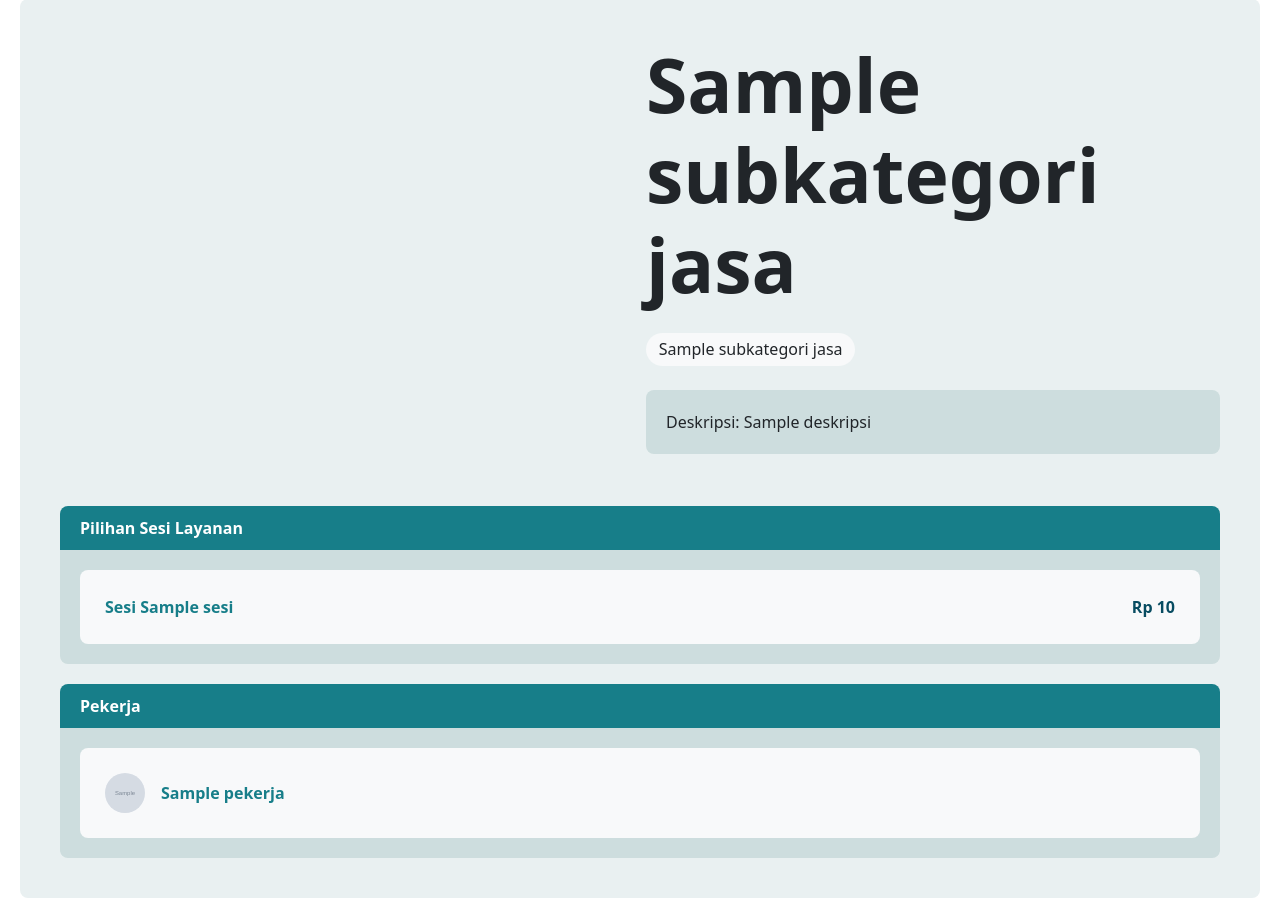
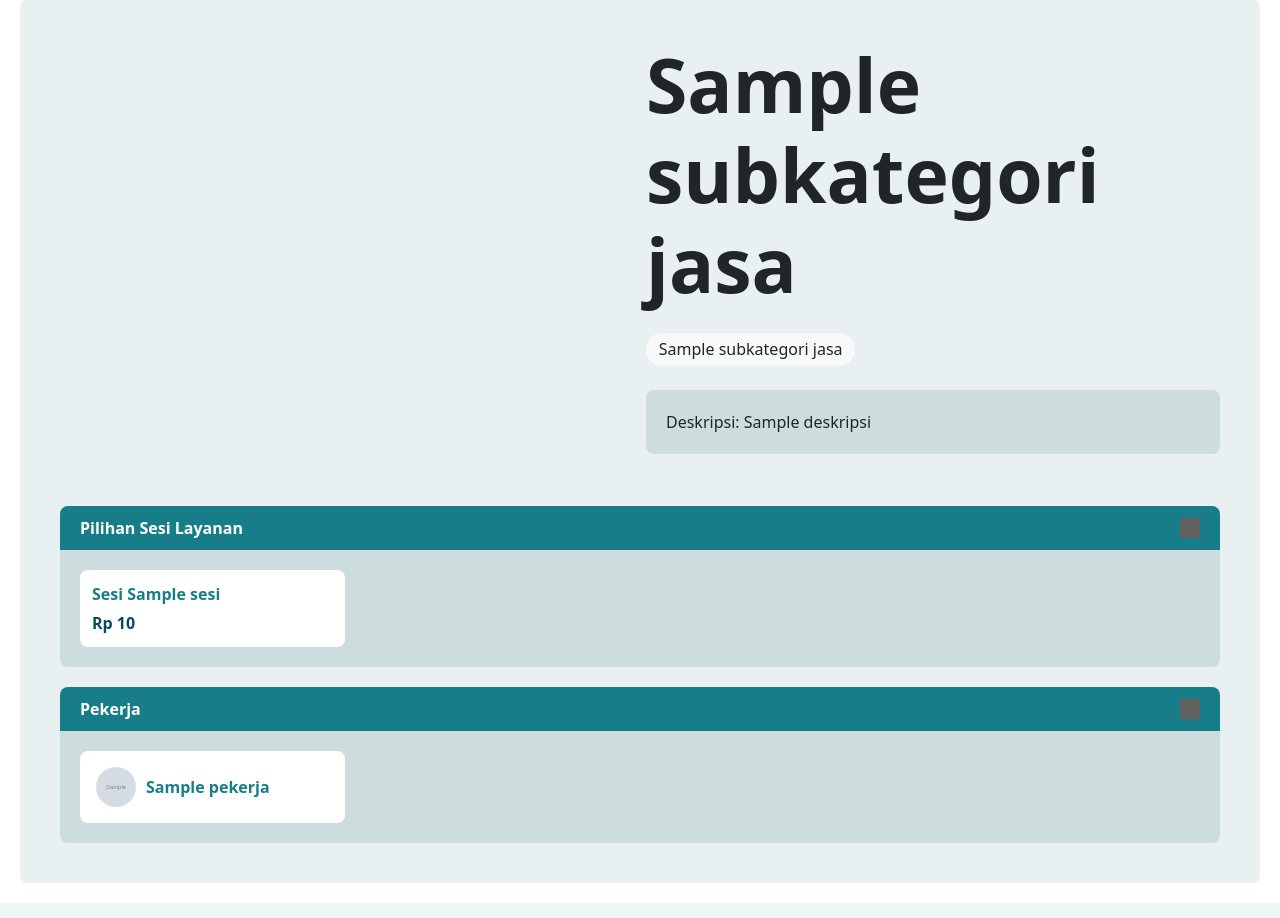
Before and after one commit to basdead/sijarta, a Django app: page /subcategory/1/ in a window 1280 px wide. Shown: the part 165-1083 px from the top of the page. Run offline with Django 4.2, Linux system fonts and the light colour scheme; tables that the repository leaves empty hold one stand-in row (values such as "Sample post"); grey boxes marked "Sample" are stand-in pictures; a database or web service that is not in the repository returns one stand-in record (values such as "Sample title"); some libraries are stand-ins or nearby versions; grey boxes are pictures that could not be loaded.

Commit message:
Modify card styles

```diff
--- a/sijarta/settings.py
+++ b/sijarta/settings.py
@@ -129,7 +129,7 @@ USE_TZ = True
 # https://docs.djangoproject.com/en/4.2/howto/static-files/
 STATIC_URL = '/static/'
 STATICFILES_DIRS = [os.path.join(BASE_DIR, 'static')]
-STATIC_ROOT = os.path.join(BASE_DIR, 'static')  # This is where collectstatic will collect files for production
+STATIC_ROOT = os.path.join(BASE_DIR, 'staticfiles')  # This is where collectstatic will collect files for production
 STATICFILES_STORAGE = 'whitenoise.storage.CompressedManifestStaticFilesStorage'
 
 # Default primary key field type
--- a/subkategori/templates/subcategory.html
+++ b/subkategori/templates/subcategory.html
@@ -80,18 +80,27 @@
         </div>
         <div class="addts">
             <div class="session-container">
-                <div class="session-card-header">
+                <div class="session-card-header" onclick="toggleSessions(this)" style="cursor: pointer;">
+                    <div style="display: flex; justify-content: space-between; align-items: center;">
                         <strong>Pilihan Sesi Layanan</strong>
+                        <img src="https://www.svgrepo.com/show/522029/chevron-down.svg" alt="Toggle" class="toggle-icon" style="width: 20px; height: 20px; filter: invert(100%);">
+                    </div>
                 </div>
                 <div class="session-card-content">
-                    <div class="sessions">
+                    <div class="sessions-grid">
                         {% for session in sessions %}
+                            {% if forloop.counter0|divisibleby:4 %}
+                                <div class="sessions-row">
+                            {% endif %}
                             <div class="session-item">
                                 <div class="session-info">
                                     <div class="session-number">Sesi {{ session.sesi }}</div>
                                     <div class="session-price">Rp {{ session.harga|intcomma }}</div>
                                 </div>
                             </div>
+                            {% if forloop.counter|divisibleby:4 or forloop.last %}
+                                </div>
+                            {% endif %}
                         {% empty %}
                             <div class="no-sessions">
                                 Belum ada sesi layanan tersedia.
@@ -101,14 +110,19 @@
                 </div>
             </div>
             <div class="workers-container">
-                <div class="workers-card-header">
+                <div class="workers-card-header" onclick="toggleWorkers(this)" style="cursor: pointer;">
+                    <div style="display: flex; justify-content: space-between; align-items: center;">
                         <strong>Pekerja</strong>
+                        <img src="https://www.svgrepo.com/show/522029/chevron-down.svg" alt="Toggle" class="toggle-icon" style="width: 20px; height: 20px; filter: invert(100%);">
+                    </div>
                 </div>
                 <div class="workers-card-content">
-                    <div class="workers">
+                    <div class="workers-grid">
                         {% for worker in enrolled_workers %}
-                            <div class="session-item">
-                                <div class="session-info">
+                            {% if forloop.counter0|divisibleby:4 %}
+                                <div class="workers-row">
+                            {% endif %}
+                            <div class="worker-item">
                                 <div class="worker-info">
                                     {% if worker.foto_url %}
                                         <img src="{{ worker.foto_url }}" alt="{{ worker.nama }}" class="worker-photo">
@@ -118,10 +132,12 @@
                                     <div class="workers-name">{{ worker.nama }}</div>
                                 </div>
                             </div>
+                            {% if forloop.counter|divisibleby:4 or forloop.last %}
                                 </div>
+                            {% endif %}
                         {% empty %}
                             <div class="no-workers">
-                                Belum ada pekerja yang terdaftar di subkategori ini.
+                                Belum ada pekerja yang terdaftar.
                             </div>
                         {% endfor %}
                     </div>
@@ -277,48 +293,72 @@
         margin-bottom: 0;
         background-color:#177E89;
         color: white;
-        border-radius: 0.5rem 0.5rem 0rem 0rem;
+        border-radius: 0.5rem;
         font-size: 16px;
         width: 100%;
+        transition: border-radius 0.3s ease;
+    }
+
+    .session-card-header.collapsed, .workers-card-header.collapsed {
+        border-radius: 0.5rem;
+    }
+
+    .session-card-header:not(.collapsed), .workers-card-header:not(.collapsed) {
+        border-radius: 0.5rem 0.5rem 0 0;
     }
 
     .session-card-content, .workers-card-content {
         padding: 20px;
         margin-bottom: 0;
         background-color:#cdddde;
-        border-radius: 0rem 0rem 0.5rem 0.5rem;
+        border-radius: 0 0 0.5rem 0.5rem;
         font-size: 16px;
         width: 100%;
+        display: block;
+        transition: all 0.3s ease;
     }
 
-    .sessions {
+    .session-card-content.hidden, .workers-card-content.hidden {
+        display: none;
+    }
+
+    .toggle-icon {
+        transition: transform 0.3s ease;
+    }
+
+    .collapsed .toggle-icon {
+        transform: rotate(-180deg);
+    }
+
+    .sessions-grid {
         width: 100%;
-        padding: 10px;
-        background-color: #f8f9fa;
-        border-radius: 0.5rem;
+        gap: 0.5rem;
         display: flex;
         flex-direction: column;
     }
 
+    .sessions-row {
+        display: flex;
+        justify-content: flex-start;
+        gap: 20px;
+    }
+
     .session-item {
-        padding: 15px;
-        border-bottom: 1px solid #e9ecef;
+        flex: 0 0 calc(25% - 15px);
+        background: white;
+        border-radius: 8px;
+        padding: 12px;
         transition: background-color 0.2s ease;
     }
 
     .session-item:hover {
-        background-color: #e9ecef;
-        border-radius: 0.3rem;
-    }
-
-    .session-item:last-child {
-        border-bottom: none;
+        background-color: #f8f9fa;
     }
 
     .session-info {
         display: flex;
-        justify-content: space-between;
-        align-items: center;
+        flex-direction: column;
+        gap: 5px;
     }
 
     .session-number {
@@ -332,24 +372,38 @@
     }
 
     .no-sessions {
+        width: 100%;
         text-align: center;
-        color: #6c757d;
         padding: 20px;
+        color: #666;
     }
 
-    .workers {
+    .workers-grid {
         width: 100%;
-        padding: 10px;
-        background-color: #f8f9fa;
-        border-radius: 0.5rem;
+        gap: 0.5rem;
         display: flex;
         flex-direction: column;
     }
 
+    .workers-row {
+        display: flex;
+        justify-content: flex-start;
+        gap: 20px;
+    }
+
+    .worker-item {
+        flex: 0 0 calc(25% - 15px);
+        background: white;
+        border-radius: 8px;
+        padding: 8px;
+    }
+
     .worker-info {
         display: flex;
+        flex-direction: row;
         align-items: center;
-        gap: 1rem;
+        gap: 10px;
+        padding: 8px;
     }
 
     .worker-photo {
@@ -357,17 +411,33 @@
         height: 40px;
         border-radius: 50%;
         object-fit: cover;
+        margin: 0;
     }
 
     .workers-name {
         font-weight: bold;
         color: #177E89;
+        margin: 0;
     }
 
     .no-workers {
+        width: 100%;
         text-align: center;
-        color: #6c757d;
         padding: 20px;
+        color: #666;
     }
 </style>
+<script>
+    function toggleSessions(header) {
+        const content = header.nextElementSibling;
+        header.classList.toggle('collapsed');
+        content.classList.toggle('hidden');
+    }
+
+    function toggleWorkers(header) {
+        const content = header.nextElementSibling;
+        header.classList.toggle('collapsed');
+        content.classList.toggle('hidden');
+    }
+</script>
 {% endblock %}
```
Also changed, not shown: main/templates/home.html (+38 -4 lines). Lines whose indentation alone changed are shown as unchanged.
